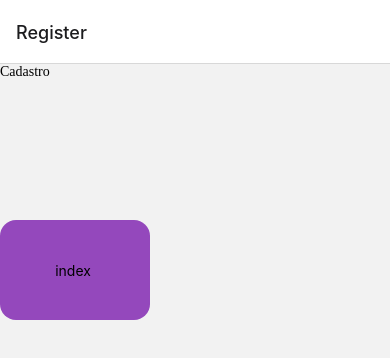
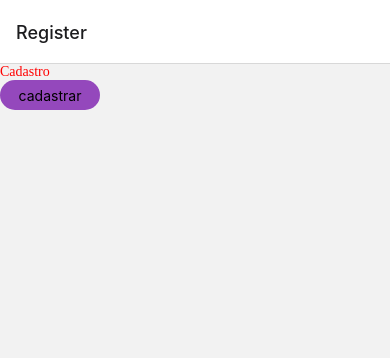
Before and after one commit to appballance/frontend-react-native, a React Native app: screen / in a window 390 px wide. Shown: the top 358 px of the page. Built offline with nearby package versions, Linux system fonts and the light colour scheme.

Commit message:
feat: test
Signed-off-by: DESKTOP-IHOGI0G\joao <joaof082@gmail.com>

```diff
--- a/src/pages/Register/index.tsx
+++ b/src/pages/Register/index.tsx
@@ -1,20 +1,16 @@
-import { View, Text, SafeAreaView } from 'react-native';
+import { SafeAreaView } from 'react-native';
 import React from 'react';
+import Typography from '../../components/elements/Typography';
 import Button from '../../components/elements/Button';
-import Typography from '../../components/elements/Typography';
-import { theme } from '../../commons/styles/theme';
 
 const Register = () => {
   return (
     <SafeAreaView style={{ flex: 1 }}>
-      <Typography
-        color={theme.palette.colors.black.main}
-        margin="10"
-        fsize="100">
+      <Typography color="red" fontSize="16px" margin="0">
         Cadastro
       </Typography>
-      <Button size="medium">
-        <Text>index </Text>
+      <Button width="100px" height="30px">
+        cadastrar
       </Button>
     </SafeAreaView>
   );
```
